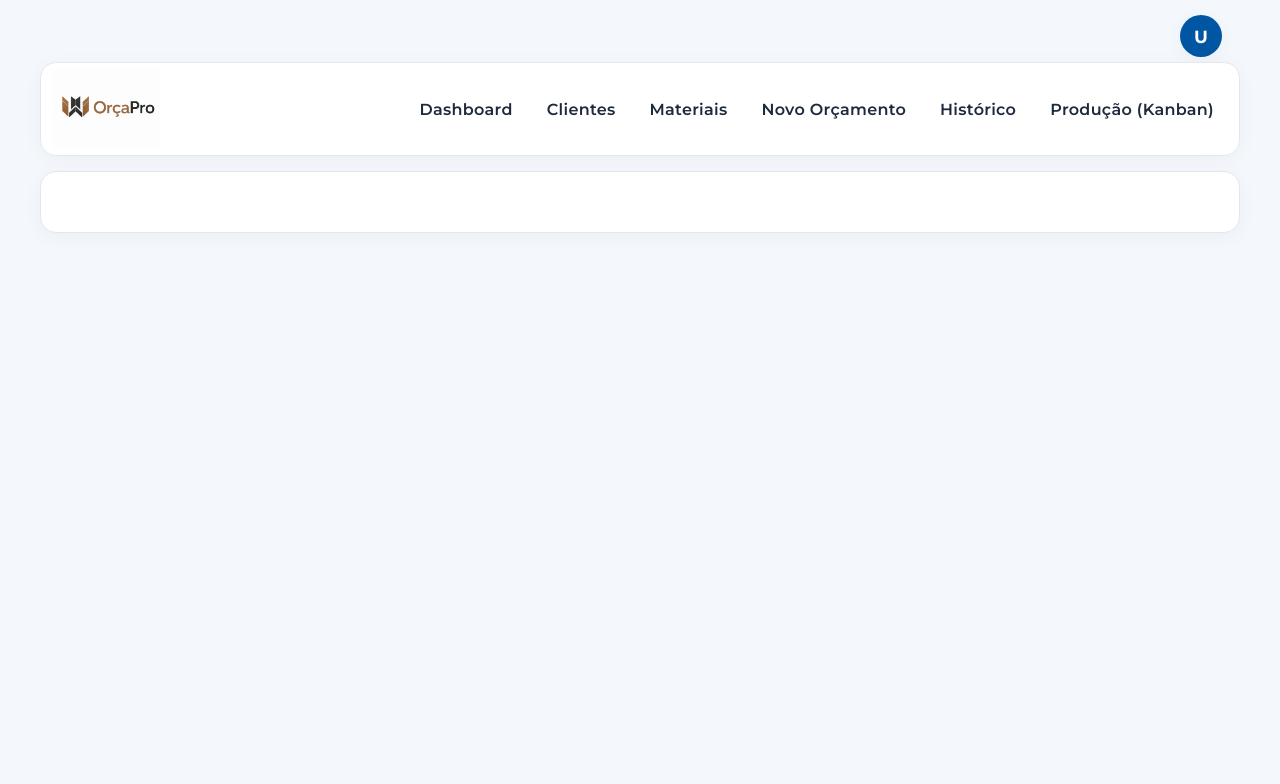
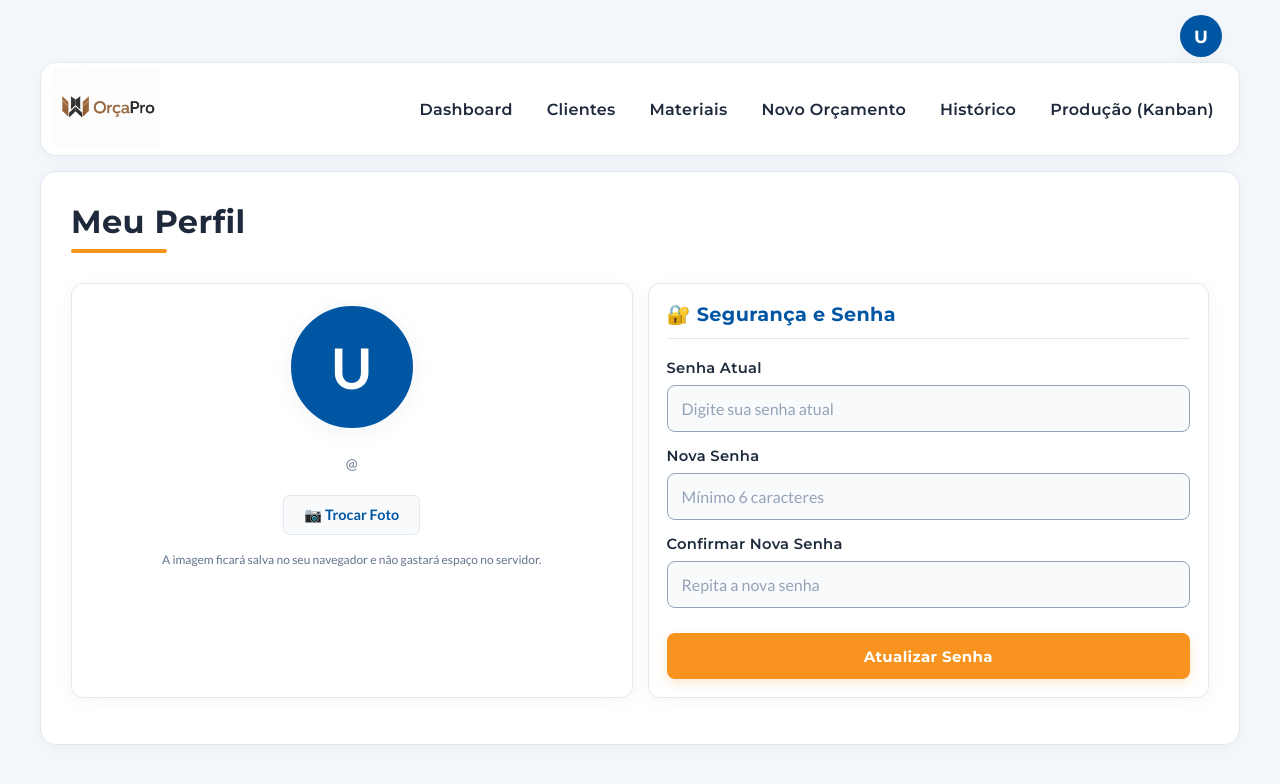
Before and after one commit to danielcousseau/Or-aPro, a React (Vite) app in the folder OrcaPro/frontend/: page /perfil in a window 1280 px wide. Shown: the top 784 px of the page. Built offline with nearby package versions, Linux system fonts and the light colour scheme; no server answers; sample sign-in values are in the browser's storage.

Commit message:
Tela de login

```diff
--- a/OrcaPro/frontend/src/App.jsx
+++ b/OrcaPro/frontend/src/App.jsx
@@ -1,5 +1,5 @@
 import { useState, useEffect, useRef } from 'react';
-import { BrowserRouter, Routes, Route, Navigate, useLocation } from 'react-router-dom';
+import { BrowserRouter, Routes, Route, Navigate, useLocation, useNavigate } from 'react-router-dom';
 import Menu from './components/Menu';
 import Clientes from './pages/Clientes';
 import Dashboard from './pages/Dashboard';
@@ -10,6 +10,7 @@ import Materiais from './pages/Materiais';
 import Kanban from './pages/Kanban';
 import Login from './pages/Login';
 import Cadastro from './pages/Cadastro';
+import Perfil from './pages/Perfil';
 import Proposta from './pages/Proposta'; // [Feature] Importa a tela pública do cliente
 import { ToastContainer } from 'react-toastify';
 import 'react-toastify/dist/ReactToastify.css';
@@ -27,7 +28,9 @@ function RotaProtegida({ children }) {
 // 2. Layout do Sistema: Esconde o Menu no Login e adiciona o botão de Sair
 function LayoutSistema({ children }) {
     const location = useLocation();
+    const navigate = useNavigate();
     const [perfilAberto, setPerfilAberto] = useState(false);
+    const [avatarUrl, setAvatarUrl] = useState(localStorage.getItem('@OrcaPro:avatar'));
     const perfilRef = useRef(null); // Cria uma referência para detectar cliques fora
     const isLoginPage = location.pathname === '/login';
     const isCadastroPage = location.pathname === '/cadastro';
@@ -48,6 +51,17 @@ function LayoutSistema({ children }) {
         localStorage.removeItem('@OrcaPro:user');
         localStorage.removeItem('@OrcaPro:token');
     }
+
+    // [UX] Escuta atualizações da foto de perfil em tempo real
+    useEffect(() => {
+        const handleStorage = () => setAvatarUrl(localStorage.getItem('@OrcaPro:avatar'));
+        window.addEventListener('storage', handleStorage);
+        window.addEventListener('avatarAtualizado', handleStorage);
+        return () => {
+            window.removeEventListener('storage', handleStorage);
+            window.removeEventListener('avatarAtualizado', handleStorage);
+        };
+    }, []);
 
     // [UX] Fecha o menu do perfil ao clicar fora ou apertar Esc
     useEffect(() => {
@@ -105,7 +119,11 @@ function LayoutSistema({ children }) {
                                     }}
                                     title="Meu Perfil"
                                 >
-                                    {user.nome ? user.nome.charAt(0).toUpperCase() : 'U'}
+                                    {avatarUrl ? (
+                                        <img src={avatarUrl} alt="Avatar" style={{ width: '100%', height: '100%', borderRadius: '50%', objectFit: 'cover' }} />
+                                    ) : (
+                                        user.nome ? user.nome.charAt(0).toUpperCase() : 'U'
+                                    )}
                                 </button>
 
                                 {perfilAberto && (
@@ -123,6 +141,9 @@ function LayoutSistema({ children }) {
                                             @{user.usuario}
                                         </p>
                                         <hr style={{ margin: '12px 0', borderTop: '1px solid var(--border)' }} />
+                                        <button onClick={() => { setPerfilAberto(false); navigate('/perfil'); }} className="btn-edit" style={{ width: '100%', minHeight: 'auto', padding: '10px', fontSize: '0.85rem', marginBottom: '8px' }}>
+                                            👤 Editar Perfil
+                                        </button>
                                         <button onClick={handleLogout} className="btn-delete" style={{ width: '100%', minHeight: 'auto', padding: '10px', fontSize: '0.85rem' }}>
                                             Sair do Sistema
                                         </button>
@@ -160,6 +181,7 @@ export default function App() {
                         <Route path="/orcamento" element={<RotaProtegida><NovoOrcamento /></RotaProtegida>} />
                         <Route path="/orcamento/:id" element={<RotaProtegida><NovoOrcamento /></RotaProtegida>} />
                         <Route path="/historico" element={<RotaProtegida><Historico /></RotaProtegida>} />
+                        <Route path="/perfil" element={<RotaProtegida><Perfil /></RotaProtegida>} />
                         <Route path="/imprimir/:id" element={<RotaProtegida><ImprimirOrcamento /></RotaProtegida>} />
                         <Route path="/kanban" element={<RotaProtegida><Kanban /></RotaProtegida>} />
                     </Routes>
--- /dev/null
+++ b/OrcaPro/frontend/src/pages/Perfil.jsx
@@ -0,0 +1,136 @@
+import { useState, useEffect } from 'react';
+import { toast } from 'react-toastify';
+// import api from '../services/api'; // Conectaremos ao backend no próximo passo
+
+export default function Perfil() {
+    const [user, setUser] = useState({});
+    const [fotoPreview, setFotoPreview] = useState(null);
+    const [senhaAtual, setSenhaAtual] = useState('');
+    const [novaSenha, setNovaSenha] = useState('');
+    const [confirmarSenha, setConfirmarSenha] = useState('');
+    const [salvandoSenha, setSalvandoSenha] = useState(false);
+
+    useEffect(() => {
+        const userStorage = localStorage.getItem('@OrcaPro:user');
+        if (userStorage) setUser(JSON.parse(userStorage));
+
+        const avatar = localStorage.getItem('@OrcaPro:avatar');
+        if (avatar) setFotoPreview(avatar);
+    }, []);
+
+    const handleFotoChange = (e) => {
+        const file = e.target.files[0];
+        if (file) {
+            // Impede fotos gigantes de travarem o navegador (limite de 2MB)
+            if (file.size > 2 * 1024 * 1024) {
+                toast.error('A imagem é muito grande. Escolha uma foto de até 2MB.');
+                return;
+            }
+
+            const reader = new FileReader();
+            reader.onloadend = () => {
+                setFotoPreview(reader.result);
+                localStorage.setItem('@OrcaPro:avatar', reader.result); // Salva no cache do navegador
+                toast.success('Foto de perfil atualizada!');
+
+                // Dispara um "sinalizador" para o sistema atualizar a bolinha do menu na mesma hora!
+                window.dispatchEvent(new Event('avatarAtualizado'));
+            };
+            reader.readAsDataURL(file);
+        }
+    };
+
+    const handleSenhaSubmit = async (e) => {
+        e.preventDefault();
+
+        if (novaSenha !== confirmarSenha) {
+            toast.error('A nova senha e a confirmação não coincidem.');
+            return;
+        }
+
+        setSalvandoSenha(true);
+        try {
+            // NOTA: A interface de alteração de senha está pronta!
+            // No próximo passo, vamos criar a rota no backend para salvar no banco.
+            // await api.put('/usuarios/senha', { senhaAtual, novaSenha });
+
+            setTimeout(() => {
+                toast.success('Senha atualizada com sucesso!');
+                setSenhaAtual('');
+                setNovaSenha('');
+                setConfirmarSenha('');
+                setSalvandoSenha(false);
+            }, 1000);
+        } catch (error) {
+            toast.error('Erro ao atualizar senha. Verifique sua senha atual.');
+            setSalvandoSenha(false);
+        }
+    };
+
+    return (
+        <div>
+            <h1 style={{ marginBottom: '30px' }}>Meu Perfil</h1>
+
+            <div className="form-grid-1-1">
+                {/* Coluna da Foto */}
+                <div className="cliente-card" style={{ display: 'flex', flexDirection: 'column', alignItems: 'center', justifySelf: 'start', width: '100%' }}>
+                    <div style={{
+                        width: '130px', height: '130px', borderRadius: '50%',
+                        background: 'var(--primary)', color: '#fff',
+                        display: 'flex', alignItems: 'center', justifyContent: 'center',
+                        fontSize: '3.5rem', fontWeight: 'bold', marginBottom: '15px',
+                        overflow: 'hidden', border: '4px solid var(--panel-soft)',
+                        boxShadow: 'var(--shadow-soft)', position: 'relative'
+                    }}>
+                        {fotoPreview ? (
+                            <img src={fotoPreview} alt="Perfil" style={{ width: '100%', height: '100%', objectFit: 'cover' }} />
+                        ) : (
+                            user.nome ? user.nome.charAt(0).toUpperCase() : 'U'
+                        )}
+                    </div>
+
+                    <h2 style={{ margin: '0 0 5px 0', fontSize: '1.2rem', textAlign: 'center' }}>{user.nome || user.usuario}</h2>
+                    <p style={{ margin: '0 0 20px 0', fontSize: '0.9rem', color: 'var(--text-soft)' }}>@{user.usuario}</p>
+
+                    <label style={{
+                        background: 'var(--panel-soft)', border: '1px solid var(--border)',
+                        padding: '10px 20px', borderRadius: '6px', cursor: 'pointer',
+                        fontSize: '0.9rem', fontWeight: 'bold', color: 'var(--primary)',
+                        transition: '0.2s', display: 'flex', alignItems: 'center', gap: '8px'
+                    }}>
+                        📷 Trocar Foto
+                        <input type="file" accept="image/*" style={{ display: 'none' }} onChange={handleFotoChange} />
+                    </label>
+                    <p style={{ fontSize: '0.75rem', color: 'var(--text-soft)', marginTop: '15px', textAlign: 'center', maxWidth: '80%' }}>
+                        A imagem ficará salva no seu navegador e não gastará espaço no servidor.
+                    </p>
+                </div>
+
+                {/* Coluna da Senha */}
+                <div className="cliente-card">
+                    <h2 style={{ borderBottom: '1px solid var(--border)', paddingBottom: '12px', marginBottom: '20px', fontSize: '1.2rem' }}>
+                        🔐 Segurança e Senha
+                    </h2>
+                    <form onSubmit={handleSenhaSubmit}>
+                        <section className="form-section" style={{ background: 'transparent', border: 'none', padding: 0, marginBottom: '15px' }}>
+                            <label>Senha Atual</label>
+                            <input type="password" value={senhaAtual} onChange={(e) => setSenhaAtual(e.target.value)} required placeholder="Digite sua senha atual" />
+                        </section>
+                        <section className="form-section" style={{ background: 'transparent', border: 'none', padding: 0, marginBottom: '15px' }}>
+                            <label>Nova Senha</label>
+                            <input type="password" value={novaSenha} onChange={(e) => setNovaSenha(e.target.value)} required placeholder="Mínimo 6 caracteres" minLength={6} />
+                        </section>
+                        <section className="form-section" style={{ background: 'transparent', border: 'none', padding: 0, marginBottom: '25px' }}>
+                            <label>Confirmar Nova Senha</label>
+                            <input type="password" value={confirmarSenha} onChange={(e) => setConfirmarSenha(e.target.value)} required placeholder="Repita a nova senha" minLength={6} />
+                        </section>
+
+                        <button type="submit" disabled={salvandoSenha} style={{ width: '100%', opacity: salvandoSenha ? 0.7 : 1, cursor: salvandoSenha ? 'not-allowed' : 'pointer' }}>
+                            {salvandoSenha ? 'Atualizando Segurança...' : 'Atualizar Senha'}
+                        </button>
+                    </form>
+                </div>
+            </div>
+        </div>
+    );
+}
```
